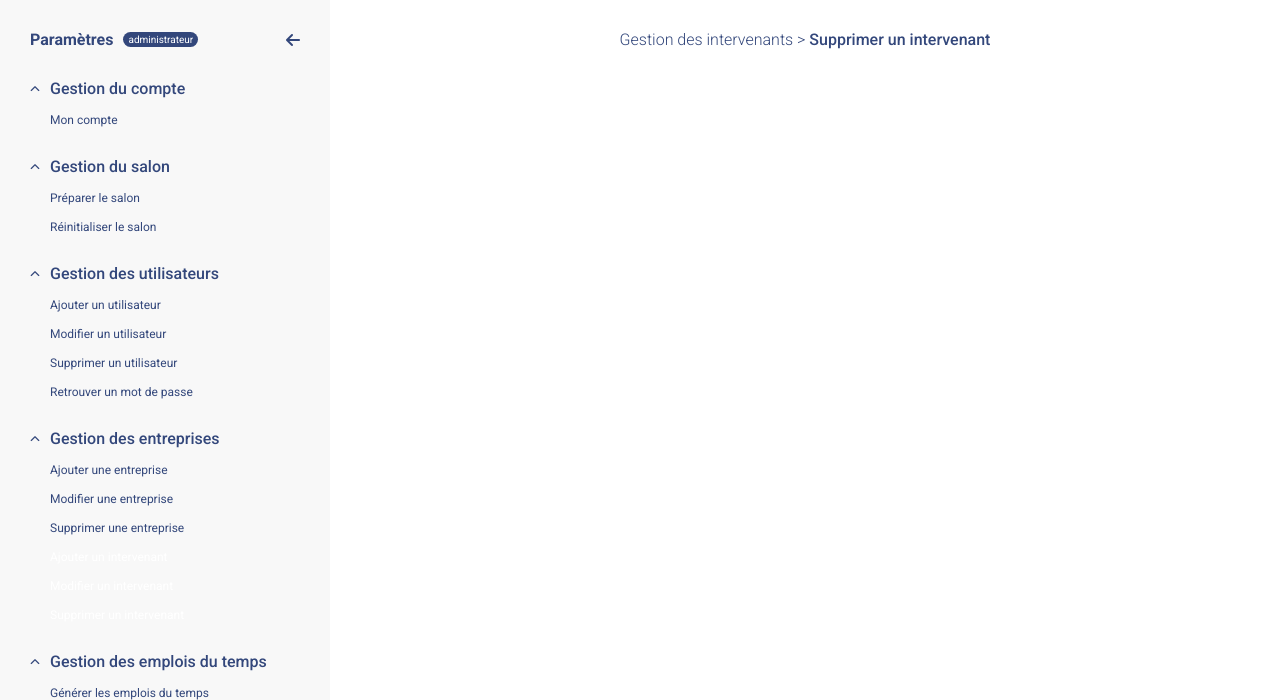
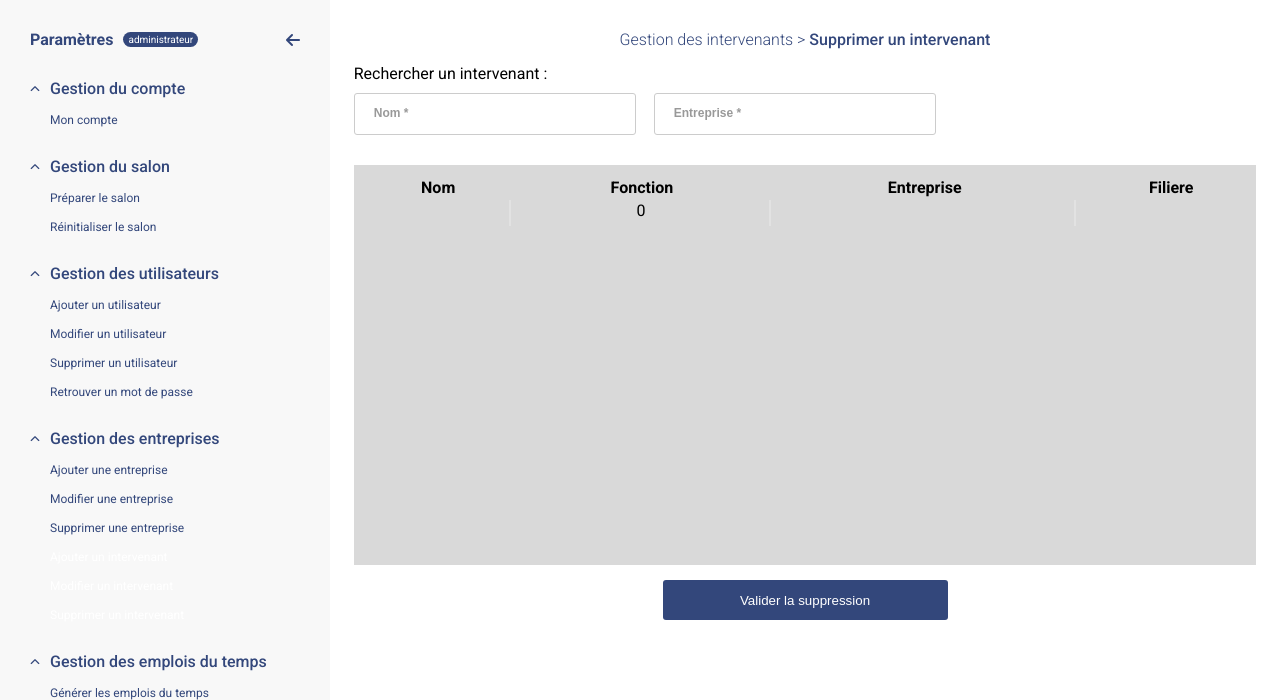
Before and after one commit to chips-couscous/sae-salon-eureka, a PHP site: page /panel/administrateur/gestion-entreprises/supprimer-intervenant.php in a window 1280 px wide. Shown: the part 100-800 px from the top of the page. Run offline with PHP 8.4, Linux system fonts and the light colour scheme; data that the repository does not hold is empty; some libraries are stand-ins or nearby versions.

Commit message:
Page Supprimer a revoir cote CSS

```diff
--- a/panel/administrateur/gestion-entreprises/supprimer-intervenant.php
+++ b/panel/administrateur/gestion-entreprises/supprimer-intervenant.php
@@ -1,3 +1,7 @@
+<?php
+    require ('../../../static/module_php/panel/g_utilisateurs.php');
+?>
+
 <!DOCTYPE html>
 <html lang="fr">
 
@@ -8,9 +12,11 @@
     <title>Salon Eureka</title>
 
     <!-- css -->
+    <link rel="stylesheet" href="../../../static/css/connexion.css">
     <link rel="stylesheet" href="../../../static/css/main.css">
     <link rel="stylesheet" href="../../../static/css/header.css">
     <link rel="stylesheet" href="../../../static/css/compte.css">
+    <link rel="stylesheet" href="../../../static/css/intervenant.css">
 
     <!-- fontawesome link -->
     <script src="https://kit.fontawesome.com/4d6659720c.js" crossorigin="anonymous"></script>
@@ -66,8 +72,67 @@
     <div class="container">
         <div class="container-content">
             <span class="titre-panel-ouvert"><span>Gestion des intervenants ></span> Supprimer un intervenant</span>
+            <!-- Zone d'ajout manuel -->
+            <div class="ajoutManuel">
+                <span>Rechercher un intervenant :</span><br>
+                <form action="post">
+                    <div class="form-item bm15 ">
+                        <input type="text" name="nom" id="nom" autocomplete="off" required>
+                        <label for="nom">Nom *</label>
+                    </div>
+                    <div class="form-item bm15">
+                        <input type="text" name="entreprise" id="entreprise" autocomplete="off" required>
+                        <label for="entreprise">Entreprise *</label>
+                    </div>
+                </form>
+            </div>
+
+            <!-- Zone de prévisualisation de l'ajout final -->
+            <div class="previsualisation">
+                <table class="tablePrevisualisation" id="TablePrevisualisation">
+					<tr>
+						<!--- Contenu -->
+						<th>
+							<!--- Colonne nom -->
+							Nom
+						</th>
+						<th>
+							<!--- Colonne Fonction -->
+							Fonction
+						</th>
+						<th>
+							<!--- Colonne Entreprise -->
+							Entreprise
+						</th>
+						<th>
+							<!--- Colonne Filiere -->
+							Filiere
+						</th>
+					</tr>
+					<?php
+					// Récupération des intervenants
+					$listeIntervenants=listeDesIntervenants();
+
+					// Boucle afficher la liste des intervenants
+					foreach($listeIntervenants as $intervenant) {
+						$nom=$intervenant['nom'];
+						$fonction=$intervenant['fonction'];
+						$entreprise=$intervenant['entreprise'];
+						$filiere=$intervenant['filiere'];
+
+						echo "<tr>";
+						echo "<td>".$nom."</td>";
+						echo "<td>".$fonction."</td>";
+						echo "<td>".$entreprise."</td>";
+                        echo "<td>".$filiere."</td>";
+						echo "</tr>";
+					}
+					?>
+				</table>
+            </div>
+
+            <button class="valider" id="boutonSupprimer">Valider la suppression</button>
         </div>
-
         <div class="container-asyde">
             <div class="asyde-content">
                 <div class="asyde-navigation">
@@ -151,6 +216,7 @@
 
     <script src="../../../static/js/header.js"></script>
     <script src="../../../static/js/compte.js"></script>
+    <script src="../../../static/js/panel/suppressionIntervenants.js" type="module"></script>
 </body>
 
 </html>
--- a/static/css/intervenant.css
+++ b/static/css/intervenant.css
@@ -75,3 +75,9 @@ select {
     height: 35px;
     width: 250px;
 }
+
+.ligneSelectionnee {
+    background-color: #cce5ff; /* Couleur de fond pour mettre en évidence la ligne sélectionnée */
+    color: #000; /* Couleur du texte pour la ligne sélectionnée */
+    /* Ajoutez d'autres styles si nécessaire */
+}
--- a/static/js/panel/modificationIntervenants.js
+++ b/static/js/panel/modificationIntervenants.js
@@ -88,8 +88,6 @@ displayTable.addEventListener("click", function(event) {
     // Appeler la fonction lorsque la ligne est cliquée
     estCliquee(target);
 });
-
-// script.js
 
 function chargerFonctions() {
     return new Promise((resolve, reject) => {
@@ -268,10 +266,6 @@ function ajouterEcouteurFormulaire() {
 }
 
 function mettreAJourBaseDeDonnees(nouveauNom, nouvelleFonction, nouvelleEntreprise, nouvelleFiliere) {
-    console.log("Nom : " + nouveauNom);
-    console.log("nouvelleFonction : " + nouvelleFonction);
-    console.log("nouvelleEntreprise : " + nouvelleEntreprise);
-    console.log("nouvelleFiliere : " + nouvelleFiliere);
 
     let xmlhttp = new XMLHttpRequest();
     xmlhttp.onreadystatechange = function () {
--- /dev/null
+++ b/static/js/panel/suppressionIntervenants.js
@@ -0,0 +1,150 @@
+const inputNom = document.getElementById('nom');
+const inputEntreprise = document.getElementById('entreprise');
+const displayTable = document.getElementById('TablePrevisualisation');
+
+inputNom.addEventListener('keyup', () => {
+    chargerDonnees(inputNom.value, inputEntreprise.value);
+})
+
+inputEntreprise.addEventListener('keyup', () => {
+    chargerDonnees(inputNom.value, inputEntreprise.value);
+})
+
+function chargerDonnees(filtreNom, filtreEntreprise) {
+    let xmlhttp = new XMLHttpRequest();
+    xmlhttp.onreadystatechange = function () {
+        if(this.readyState == 4 && this.status == 200) {
+            if (this.responseText.trim() !== "") {
+                let jsonResponse = JSON.parse(this.responseText);
+                afficherDonnees(jsonResponse);
+            } else {
+                console.error("Réponse JSON vide.");
+            }
+        }
+    }
+
+    let requete = `http://localhost/WorkspaceWeb/sae-salon-eureka/api/rechercher-intervenant.php?nom=${filtreNom}&entreprise=${filtreEntreprise}`;
+    console.log(requete);
+    xmlhttp.open("GET", requete, true);
+    xmlhttp.send();
+}
+
+function afficherDonnees(donnees) {
+    displayTable.innerHTML = `
+    <tr>
+		<th>
+			Nom
+		</th>
+		<th>
+			Fonction
+		</th>
+		<th>
+			Entreprise
+		</th>
+		<th>
+			Filiere
+		</th>
+	</tr>`;
+    for (let i = 0; i < donnees.length; i++) {
+        let intervenant = donnees[i];
+        displayTable.innerHTML += `
+        </tr>
+            <td>${intervenant['nom']}</td>
+            <td>${intervenant['fonction']}</td>
+            <td>${intervenant['entreprise']}</td>
+            <td>${intervenant['filiere']}</td>
+        </tr>
+        `;
+    }
+}
+
+// Fonction pour attacher les gestionnaires d'événements
+function attacherGestionnaires() {
+    var lignes = displayTable.getElementsByTagName("tr");
+
+    for (var i = 0; i < lignes.length; i++) {
+        lignes[i].addEventListener("click", function() {
+            // Appeler la fonction lorsque la ligne est cliquée
+            estCliquee(this);
+        });
+    }
+}
+
+// Appeler la fonction lors du chargement initial
+attacherGestionnaires();
+
+displayTable.addEventListener("click", function(event) {
+    var target = event.target;
+
+    // Remonter jusqu'à l'élément <tr> en utilisant parentNode
+    while (target.tagName !== "TR") {
+        target = target.parentNode;
+        // Vérifier si on atteint l'élément racine
+        if (!target) {
+            return;
+        }
+    }
+
+    // Appeler la fonction lorsque la ligne est cliquée
+    estCliquee(target);
+});
+
+let nomASupprimer = "";
+let fonctionASupprimer = "";
+let entrepriseASupprimer = "";
+let filiereASupprimer = "";
+
+function estCliquee(ligne) {
+    // Mettre en évidence la ligne
+    ligne.classList.add("ligneSelectionnee");
+
+    // Stocker les données de la ligne
+    let nom = ligne.children[0].innerText;
+    let fonction = ligne.children[1].innerText;
+    let entreprise = ligne.children[2].innerText;
+    let filiere = ligne.children[3].innerText;
+
+    nomASupprimer = nom;
+    fonctionASupprimer = fonction;
+    entrepriseASupprimer = entreprise;
+    filiereASupprimer = filiere;
+
+    console.log(ligne.classList);
+}
+
+let boutonSuppression = document.getElementById("boutonSupprimer");
+
+boutonSuppression.addEventListener('click', () => confirmerSuppression(nomASupprimer, fonctionASupprimer, entrepriseASupprimer, filiereASupprimer));
+
+function confirmerSuppression(nom, fonction, entreprise, filiere) {
+    if (window.confirm(`Voulez-vous vraiment supprimer l'intervenant : ${nom} de l'entreprise ${entreprise} ?`)) {
+        supprimerIntervenant(nom, fonction, entreprise, filiere);
+    } else {
+        // Si l'utilisateur annule, retirer le style de sélection
+        ligne.classList.remove("ligneSelectionnee");
+    }
+}
+
+function supprimerIntervenant(nom, fonction, entreprise, filiere) {
+    // Effectuer la requête AJAX pour la suppression
+    let xmlhttp = new XMLHttpRequest();
+    xmlhttp.onreadystatechange = function () {
+        if (this.readyState == 4) {
+            if (this.status == 200) {
+                // Traitement après la suppression réussie
+                console.log("Suppression réussie !");
+                // Actualiser l'affichage ou prendre d'autres mesures si nécessaire
+            } else {
+                // Gestion des erreurs
+                console.error("Erreur lors de la suppression : " + this.status);
+            }
+        }
+    }
+
+    let requete = `http://localhost/WorkspaceWeb/sae-salon-eureka/api/supprimer-intervenant.php`;
+    requete += `?nom=${nom}&fonction=${fonction}&entreprise=${entreprise}&filiere=${filiere}`;
+
+    console.log(requete);
+    xmlhttp.open("GET", requete, true);
+    xmlhttp.send();
+}
```
